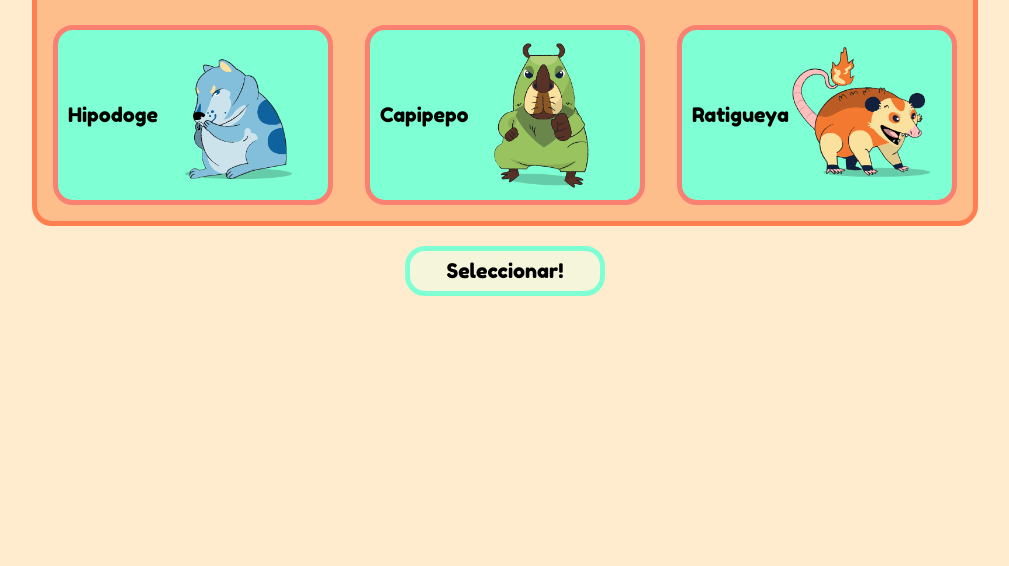
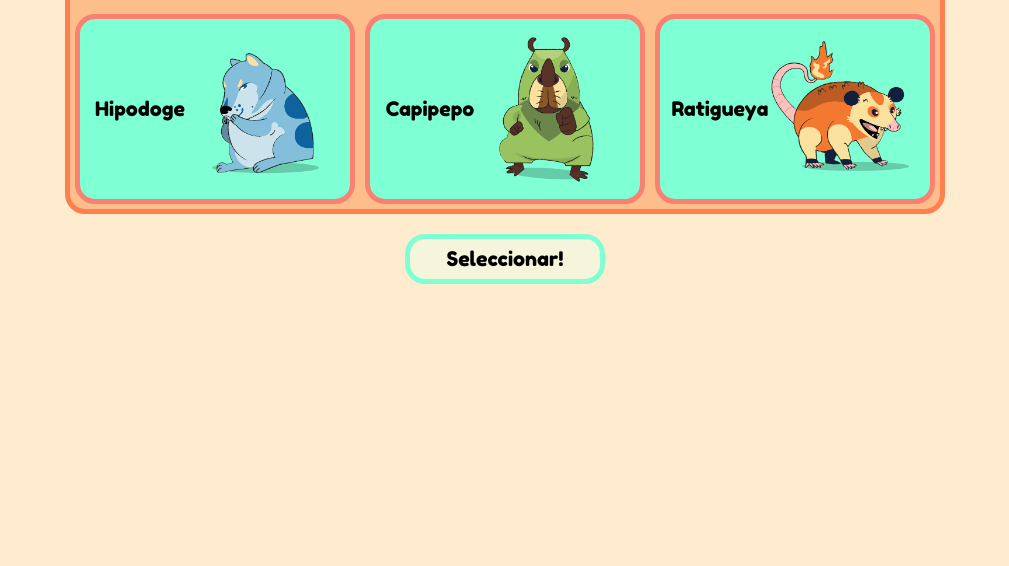
Before and after one commit to TheSerch07/mokepon, a plain HTML site: page mokepon.html in a window 1280 px wide. Shown: the part 234-800 px from the top of the page, without its empty margins (135-1144 px from the left). Drawn offline with Linux system fonts and the light colour scheme.

Commit message:
detalles pantalla inicio

```diff
--- a/mokepon.html
+++ b/mokepon.html
@@ -19,25 +19,25 @@
                 </div>
                 <div id="contenedor-cartas">
                     <div class="card-mascotas">
+                        <input type="radio" name="mascota" id="hipodoge"/>
                         <label class="label-mascotas" for="hipodoge">
                             <p>Hipodoge</p>
                             <img src="./assets/mokepons_mokepon_hipodoge_attack.png" alt="">
                         </label>
-                        <input type="radio" name="mascota" id="hipodoge"/>
                     </div>
                     <div class="card-mascotas">
+                        <input type="radio" name="mascota" id="capipepo"/>
                         <label class="label-mascotas" for="capipepo">
                             <p>Capipepo</p>
                             <img src="./assets/mokepons_mokepon_capipepo_attack.png" alt="">
                         </label>
-                        <input type="radio" name="mascota" id="capipepo"/>
                     </div>
                     <div class="card-mascotas">
+                        <input type="radio" name="mascota" id="ratigueya"/>
                         <label class="label-mascotas" for="ratigueya">
                             <p>Ratigueya</p>
                             <img src="./assets/mokepons_mokepon_ratigueya_attack.png" alt="">
                         </label>
-                        <input type="radio" name="mascota" id="ratigueya"/>
                     </div>
                 </div>
 
--- a/styles.css
+++ b/styles.css
@@ -22,6 +22,7 @@ h2 {
 input {
     display: none;
 }
+
 
 #seleccion-mascota {
     display: flex;
@@ -50,16 +51,37 @@ input {
 
 }
 
+input:checked + label {
+    /* box-sizing: border-box; */
+    /* cursor: pointer; */
+    display: flex;
+    /* flex-direction: column; */
+    justify-content: center;
+    align-items: center;
+    border-radius: 15px;
+    height: 100%;
+    width: 100%;
+    background-color: cadetblue;
+    color: aliceblue;
+    transition: 1.5s;
+    /* color: blueviolet; */
+    background-clip: content-box;
+    box-shadow: inset 0 0 0 0 cadetblue;
+}
 .card-mascotas {
     /* border: 5px; */
     /* border: solid; */
-    width: 250px;
+    display: flex;
+    align-items: center;
+    justify-content: center;
+    width: 270px;
+    height: 180px;
     font-size: 20px;
     border: 5px solid salmon;
     /* border-color: red; */
     background-color: aquamarine;
-    margin: 1rem;
-    padding: 10px;
+    margin: 5px;
+    /* padding: 10px; */
     border-radius: 20px;
     transition: 1.5s
 }
@@ -104,3 +126,20 @@ input {
 #boton-mascota :hover {
     background-color: #FEBE8C;
 }
+
+/* #contenedor-cartas{
+    width: 250px;;
+    height:100px;
+    background:#11468f;
+    padding:10px;
+    box-sizing:border-box;
+    border-radius:20px;
+    display:flex;
+    justify-content:center;
+    align-items: center;
+    color:#fff
+}
+
+#contenedor-cartas img{
+    width: 150px;
+} */
```
